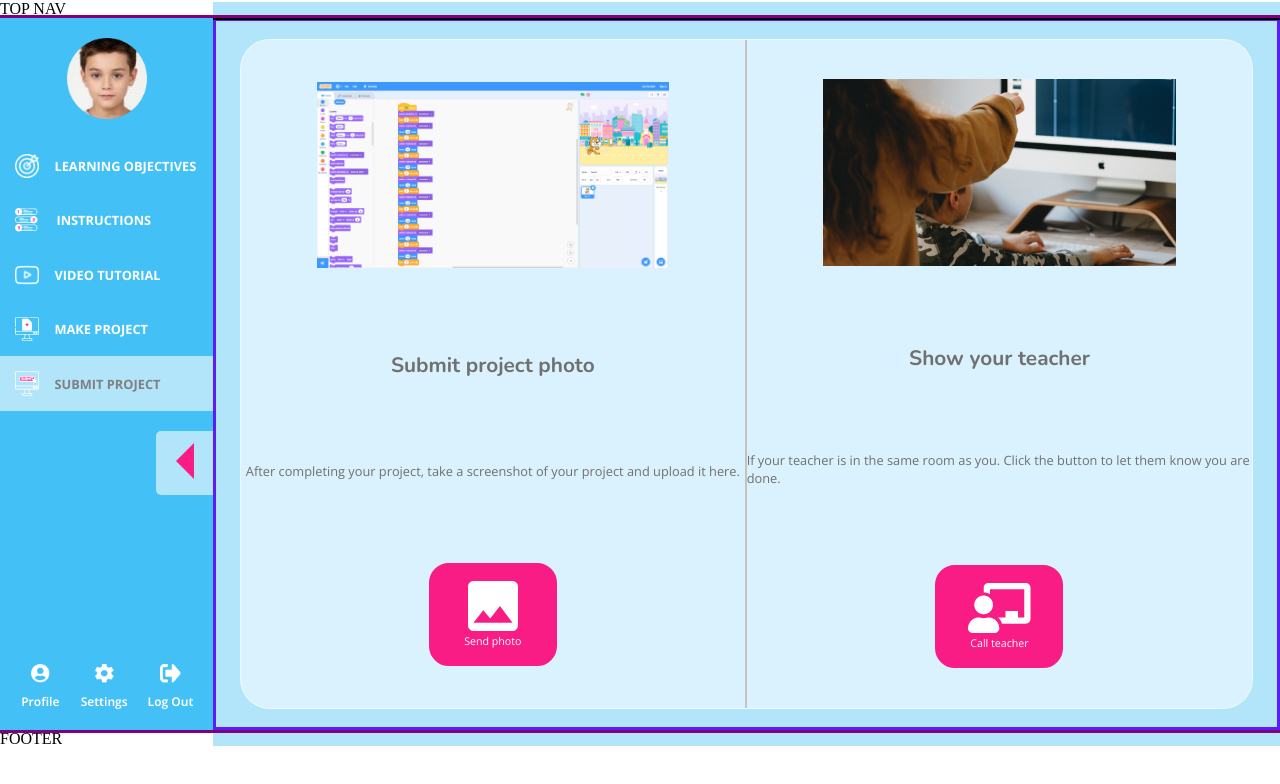
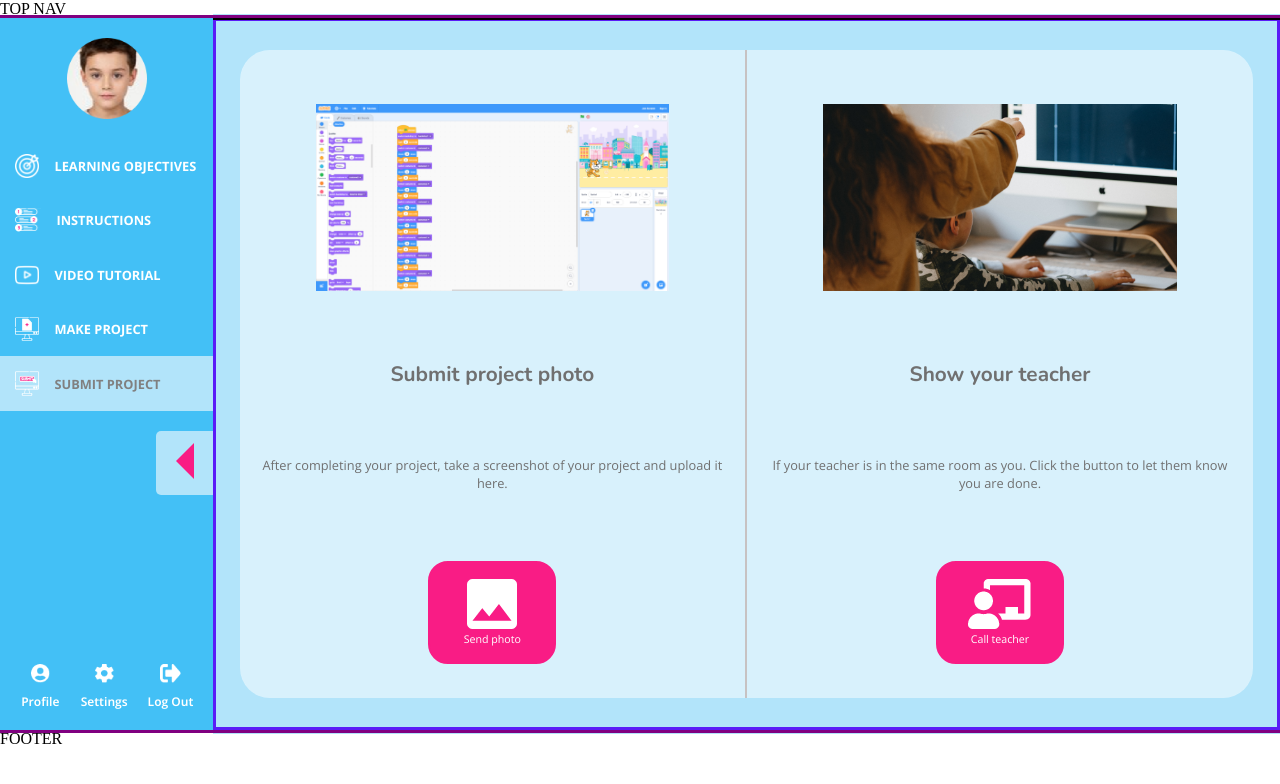
Before and after one commit to cyy963/education-portal-frontend, a React (Vite) app: page /student-dashboard/submit-project in a window 1280 px wide. Shown: the top 784 px of the page. Built offline with nearby package versions, Linux system fonts and the light colour scheme; the HTML template or start-up script is replaced by a standard one.

Commit message:
Small changes for styling

```diff
--- a/src/common/NavbarTwo.jsx
+++ b/src/common/NavbarTwo.jsx
@@ -27,6 +27,7 @@ export default function NavbarTwo(props) {
           <div className={`${styles.grid} ${styles.flex}`}>
             {/* Three buttons for student */}
             <Link to="/student-dashboard/make-project">
+              {/* Make link and type variable (when button pressed they change) */}
               <NavbarTwoButtons type="start" />
             </Link>
             <NavbarTwoButtons type="ask-for-help" />
--- a/src/common/NavbarTwo.module.css
+++ b/src/common/NavbarTwo.module.css
@@ -1,18 +1,22 @@
 /* Styles for navbar two */
-h5 {
-  font-family: nunito;
-  font-size: 2.2vh;
+.title,
+.paragraph {
   color: #6c6c6c;
 }
 
-p {
+.title {
+  font-family: nunito;
+  font-size: 2vh;
+}
+
+.paragraph {
   font-family: "Open Sans", "Helvetica Neue", sans-serif;
   font-size: 1.2vh;
-  color: #6c6c6c;
 }
 
 .flex,
 .flexProject,
+.flexProjectMain,
 .flexCircle,
 .flexFlag {
   display: flex;
@@ -23,6 +27,9 @@ p {
 
 .flex {
   padding-bottom: 2px;
+  position: relative;
+  z-index: 99;
+  background-color: white;
 }
 
 .grid {
@@ -54,7 +61,7 @@ p {
 /* NavbarTwoProject */
 .flexProject {
   flex-direction: column;
-  justify-content: flex-end;
+  justify-content: center;
   align-items: flex-start;
   margin-right: 2vh;
 }
--- a/src/pages/StudentDashboard/components/SubmitProject/SubmitProject.module.css
+++ b/src/pages/StudentDashboard/components/SubmitProject/SubmitProject.module.css
@@ -16,10 +16,14 @@
   font-size: 0.8em;
 }
 
+.text {
+  margin: 0 20px;
+}
+
 .flexMain {
   background-color: #b2e4fa;
   display: flex;
-  height: 93vh;
+  height: 90vh;
   justify-content: center;
   align-items: center;
 }
@@ -32,7 +36,6 @@
   background-color: #ffffff80;
   width: 95%;
   height: 90%;
-  border: #ffffff80 1px solid;
   border-radius: 30px;
 }
 
@@ -42,10 +45,12 @@
   align-items: center;
   flex-direction: column;
   width: 50%;
+  text-align: center;
 }
 
 .img {
   width: 70%;
+  margin-top: 20px;
 }
 
 #left {
```
Also changed, not shown: src/common/NavbarTwoProject.jsx (+6 -4 lines).
